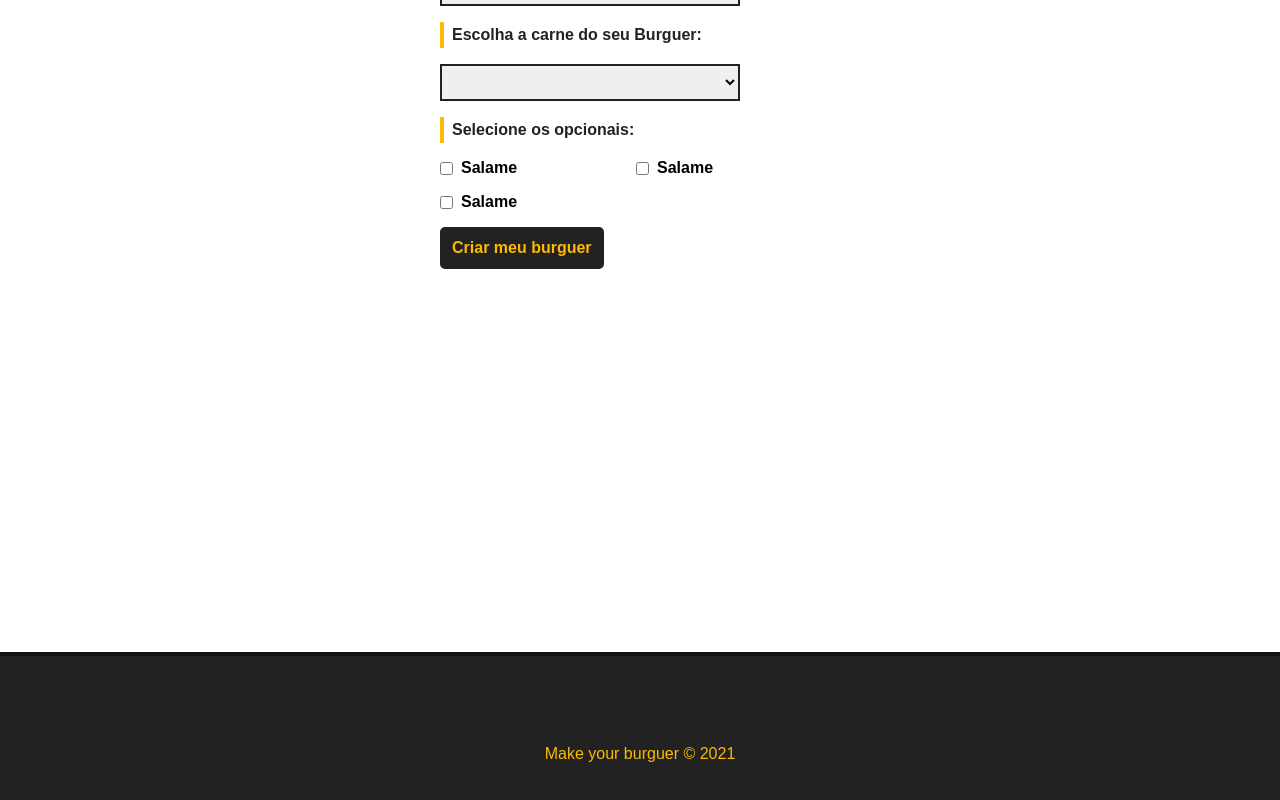
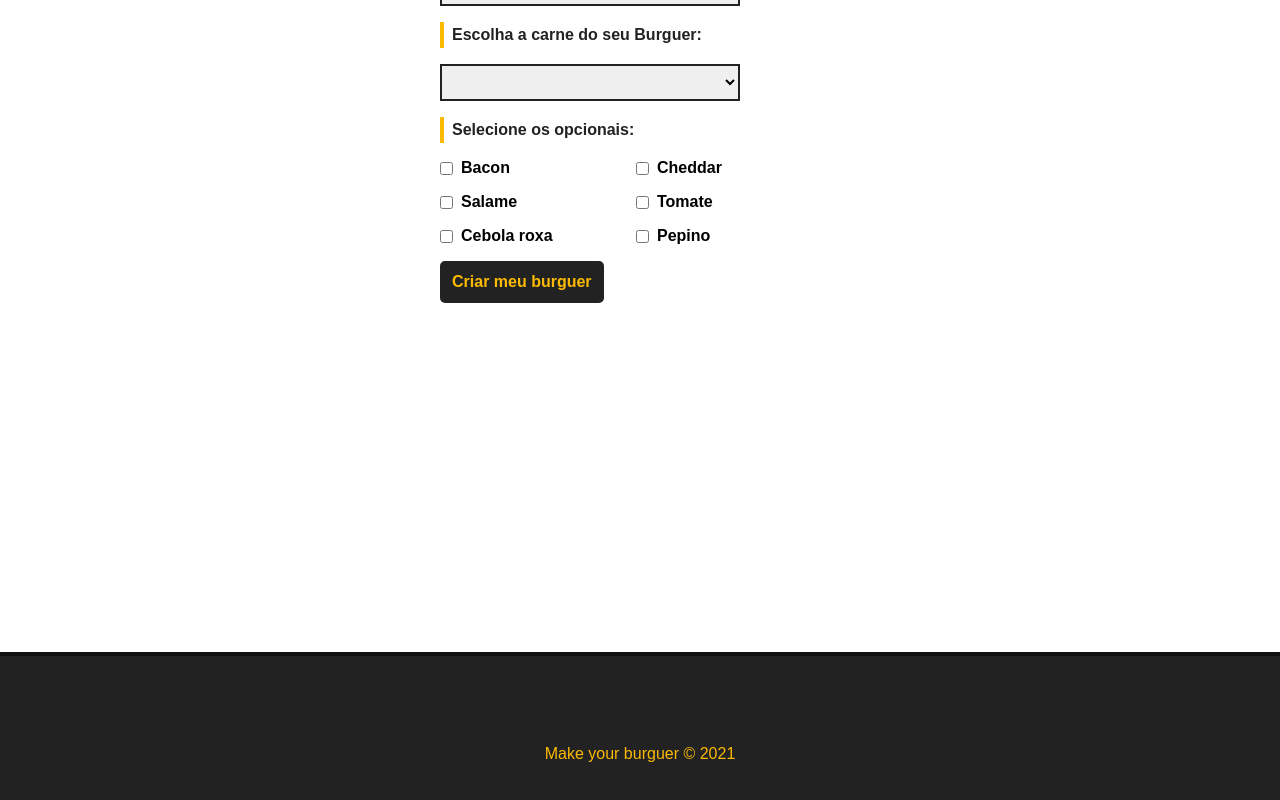
Before and after one commit to rubensbatista98/make-your-burger, a Vue app: page / in a window 1280 px wide. Shown: the part 814-1614 px from the top of the page. Built offline with nearby package versions, Linux system fonts and the light colour scheme; data requests are answered from the project's data file.

Commit message:
feat: render burguer-form data getted from api

```diff
--- a/src/components/burguer-form.vue
+++ b/src/components/burguer-form.vue
@@ -15,38 +15,39 @@
     <div class="input-container">
       <label for="bread">Escolha pão:</label>
 
-      <select name="bread" id="bread" v-model="bread">
+      <select v-if="!!breads.length" name="bread" id="bread" v-model="bread">
         <option value="">Selecione o pão</option>
-        <option value="whole-wheat">Integral</option>
+
+        <option v-for="bread in breads" :key="bread.id" :value="bread.tipo">
+          {{ bread.tipo }}
+        </option>
       </select>
     </div>
 
     <div class="input-container">
       <label for="meat">Escolha a carne do seu Burguer:</label>
 
-      <select name="meat" id="meat" v-model="meat">
+      <select v-if="!!meats.length" name="meat" id="meat" v-model="meat">
         <option value="">Selecione o tipo de carne</option>
-        <option value="beef">Bife</option>
+
+        <option v-for="meat in meats" :key="meat.id" :value="meat.tipo">
+          {{ meat.tipo }}
+        </option>
       </select>
     </div>
 
-    <div class="extras-container">
+    <div v-if="!!extras.length" class="extras-container">
       <p class="label">Selecione os opcionais:</p>
 
       <div class="extras-wrapper">
-        <label>
-          <input type="checkbox" name="salami" v-model="extras" />
-          Salame
-        </label>
-
-        <label>
-          <input type="checkbox" name="salami" v-model="extras" />
-          Salame
-        </label>
-
-        <label>
-          <input type="checkbox" name="salami" v-model="extras" />
-          Salame
+        <label v-for="extra in extras" :key="extra.id">
+          <input
+            type="checkbox"
+            :name="extra.tipo"
+            v-model="selectedExtras"
+            :value="extra.tipo"
+          />
+          {{ extra.tipo }}
         </label>
       </div>
     </div>
@@ -58,6 +59,26 @@
 <script>
 export default {
   name: "BurguerForm",
+  data() {
+    return {
+      breads: [],
+      meats: [],
+      extras: [],
+    };
+  },
+  methods: {
+    async getIngrendients() {
+      const response = await fetch("http://localhost:3000/ingredientes");
+      const data = await response.json();
+
+      this.breads = data.paes;
+      this.meats = data.carnes;
+      this.extras = data.opcionais;
+    },
+  },
+  mounted() {
+    this.getIngrendients();
+  },
 };
 </script>
 
```
